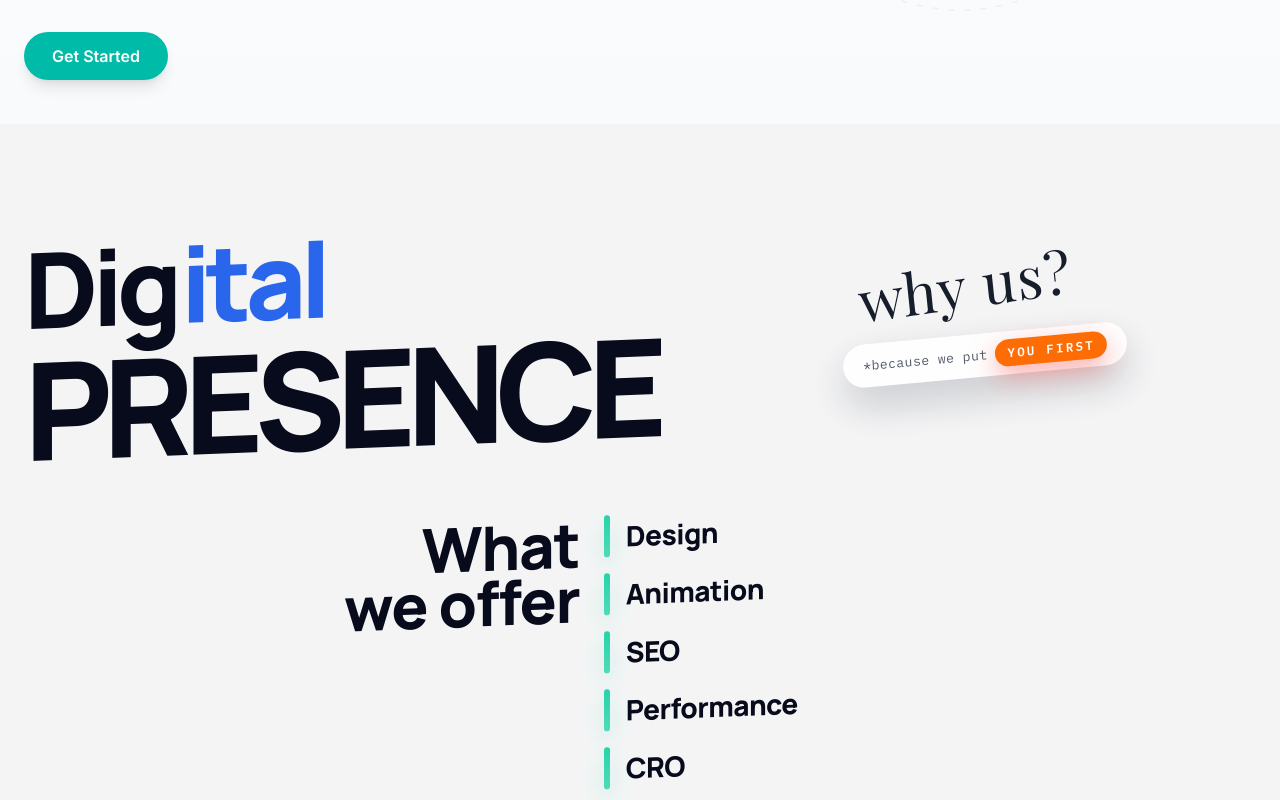
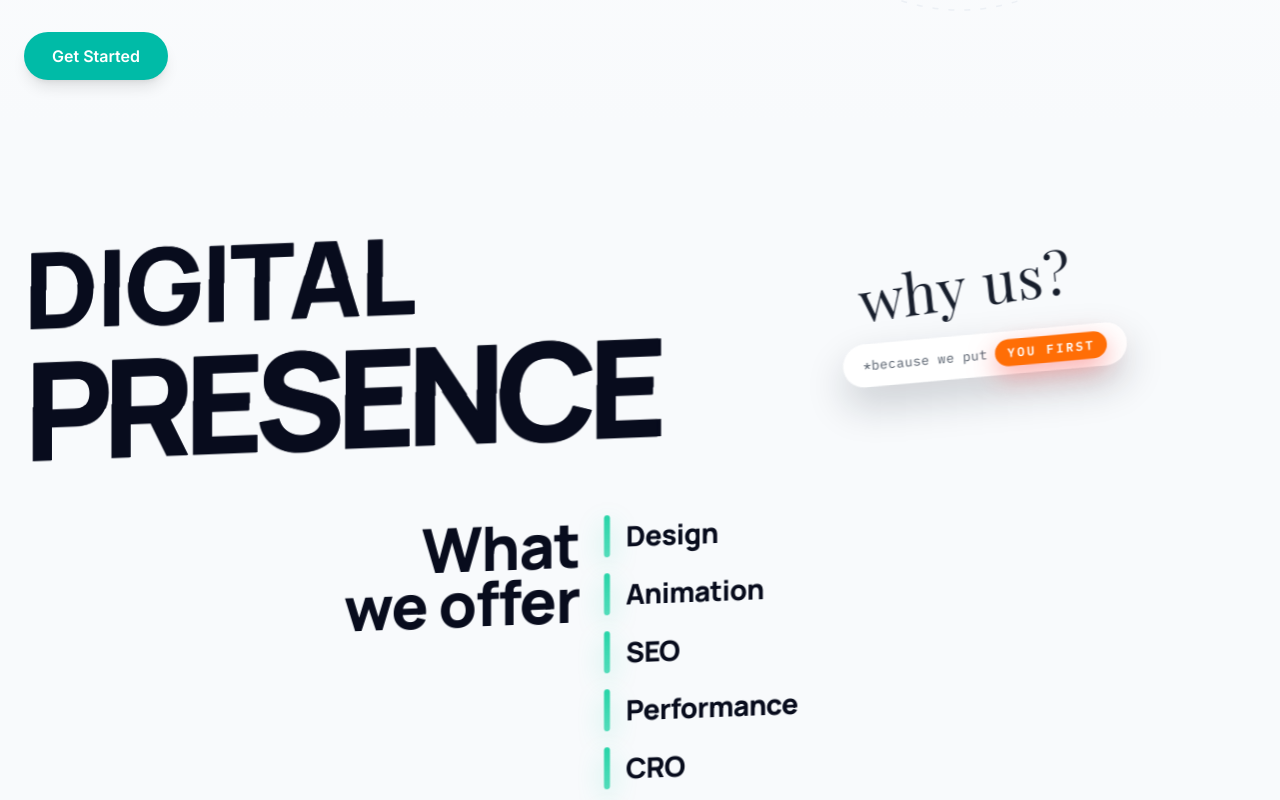
Before and after one commit to Elyad17/sylo.website, a Next.js app: page / in a window 1280 px wide. Shown: the part 580-1380 px from the top of the page. Built offline with nearby package versions, Linux system fonts and the light colour scheme.

Commit message:
glitch feature added

```diff
--- a/app/globals.css
+++ b/app/globals.css
@@ -6,14 +6,17 @@
   --sylo-tracking-tight: -0.02em;
 }
 
-html, body {
+html,
+body {
   text-rendering: optimizeLegibility;
   -webkit-font-smoothing: antialiased;
   -moz-osx-font-smoothing: grayscale;
 }
 
 /* Default headings letter-spacing */
-h1, h2, h3 {
+h1,
+h2,
+h3 {
   letter-spacing: var(--sylo-tracking-tight);
 }
 
@@ -23,3 +26,76 @@ h1, h2, h3 {
     color-scheme: dark;
   }
 }
+
+/* ------------------------------------------------------------------ */
+/* DIGITAL word – clean “slice” glitch (GLITCHEFFECT-style)           */
+/* ------------------------------------------------------------------ */
+
+.digital-glitch {
+  position: relative;
+  display: inline-block;
+  color: inherit;          /* use whatever color the heading has */
+}
+
+/* two overlay slices, same color as the base word */
+.digital-glitch::before,
+.digital-glitch::after {
+  content: attr(data-text);
+  position: absolute;
+  inset: 0;
+  color: currentColor;
+  overflow: hidden;
+  pointer-events: none;
+}
+
+/* top slice */
+.digital-glitch::before {
+  clip-path: polygon(0 0, 100% 0, 100% 52%, 0 52%);
+  animation: digital-glitch-top 2300ms steps(18, end) infinite;
+}
+
+/* bottom slice */
+.digital-glitch::after {
+  clip-path: polygon(0 48%, 100% 48%, 100% 100%, 0 100%);
+  animation: digital-glitch-bottom 2100ms steps(18, end) infinite;
+}
+
+/* top slice motion – short, jittery horizontal jumps */
+@keyframes digital-glitch-top {
+  0%   { transform: translate3d(0, 0, 0); }
+  4%   { transform: translate3d(-3px, -1px, 0); }
+  8%   { transform: translate3d(2px, 1px, 0); }
+  12%  { transform: translate3d(-4px, 0, 0); }
+  16%  { transform: translate3d(3px, -2px, 0); }
+  20%  { transform: translate3d(0, 0, 0); }
+  30%  { transform: translate3d(-2px, 2px, 0); }
+  36%  { transform: translate3d(2px, -1px, 0); }
+  42%  { transform: translate3d(0, 1px, 0); }
+  48%  { transform: translate3d(-3px, 0, 0); }
+  54%  { transform: translate3d(3px, -1px, 0); }
+  60%  { transform: translate3d(0, 0, 0); }
+  70%  { transform: translate3d(-1px, 1px, 0); }
+  80%  { transform: translate3d(2px, 0, 0); }
+  90%  { transform: translate3d(-2px, -1px, 0); }
+  100% { transform: translate3d(0, 0, 0); }
+}
+
+/* bottom slice motion – offset timing so it feels constant */
+@keyframes digital-glitch-bottom {
+  0%   { transform: translate3d(0, 0, 0); }
+  4%   { transform: translate3d(3px, 1px, 0); }
+  8%   { transform: translate3d(-2px, -1px, 0); }
+  12%  { transform: translate3d(4px, 0, 0); }
+  16%  { transform: translate3d(-3px, 2px, 0); }
+  20%  { transform: translate3d(0, 0, 0); }
+  30%  { transform: translate3d(2px, -2px, 0); }
+  36%  { transform: translate3d(-2px, 1px, 0); }
+  42%  { transform: translate3d(0, -1px, 0); }
+  48%  { transform: translate3d(3px, 0, 0); }
+  54%  { transform: translate3d(-3px, 1px, 0); }
+  60%  { transform: translate3d(0, 0, 0); }
+  70%  { transform: translate3d(1px, -1px, 0); }
+  80%  { transform: translate3d(-2px, 0, 0); }
+  90%  { transform: translate3d(2px, 1px, 0); }
+  100% { transform: translate3d(0, 0, 0); }
+}
--- /dev/null
+++ b/components/HomeClient.tsx
@@ -0,0 +1,22 @@
+'use client';
+
+import { useState } from 'react';
+import Hero from '../components/Hero';
+import WhyUs from '../components/WhyUs';
+import Process from '../components/Process';
+import Contact from '../components/Contact';
+import Footer from '../components/Footer';
+
+export default function HomeClient() {
+  const [heroHovered, setHeroHovered] = useState(false);
+
+  return (
+    <>
+      <Hero onHoverChange={setHeroHovered} />
+      <WhyUs heroHovered={heroHovered} />
+      <Process />
+      <Contact />
+      <Footer />
+    </>
+  );
+}
--- a/components/WhyUs.tsx
+++ b/components/WhyUs.tsx
@@ -9,7 +9,6 @@ const playfair = Playfair_Display({ subsets: ['latin'], weight: ['400', '700'] }
 const manrope = Manrope({ subsets: ['latin'], weight: ['700', '800'] });
 const mono = IBM_Plex_Mono({ subsets: ['latin'], weight: ['400', '600'] });
 
-const ACCENT_BLUE = '#2563eb';
 const ORANGE = '#FF6A00';
 
 type FramerOffset = NonNullable<Parameters<typeof useScroll>[0]>['offset'];
@@ -72,17 +71,17 @@ export default function WhyUs({ heroHovered = false }: { heroHovered?: boolean }
 
   return (
     <section id="why-us" className="relative w-full overflow-hidden">
-      {/* light background */}
+      {/* light background – now same as hero default */}
       <motion.div
-        className="absolute inset-0"
-        style={{ backgroundColor: '#f4f4f5' }}
+        className="absolute inset-0 -z-10"
+        style={{ backgroundColor: '#f8fafc' }}
         animate={{ opacity: heroHovered ? 0 : 1 }}
         transition={HOVER_TRANSITION}
       />
 
-      {/* dark background */}
+      {/* dark background – same as hero hovered */}
       <motion.div
-        className="absolute inset-0"
+        className="absolute inset-0 -z-10"
         style={{ backgroundColor: '#020617' }}
         animate={{ opacity: heroHovered ? 1 : 0 }}
         transition={HOVER_TRANSITION}
@@ -93,37 +92,34 @@ export default function WhyUs({ heroHovered = false }: { heroHovered?: boolean }
         className="relative mx-auto max-w-[1400px] px-6 py-[12vh]"
       >
         <motion.div style={{ skewY: skew, opacity: fade }} className="relative">
+          {/* DIGITAL / PRESENCE headline */}
           <div className="relative">
+            {/* DIGITAL with glitch */}
             <div className="relative w-fit">
-              <motion.span
+              <motion.h1
                 className={`${manrope.className} block select-none leading-[0.85] font-extrabold tracking-[-0.06em] text-[13vw] md:text-[8.2vw]`}
                 animate={{ color: heroHovered ? '#e5f3ff' : '#020617' }}
                 transition={HOVER_TRANSITION}
               >
-                <span className="relative inline-block">
-                  <span>Dig</span>
-                  <motion.span
-                    transition={HOVER_TRANSITION}
-                    animate={{
-                      color: heroHovered ? '#93c5fd' : ACCENT_BLUE,
-                    }}
-                    style={{ marginLeft: '0.04em' }}
-                  >
-                    ital
-                  </motion.span>
+                <span className="digital-glitch" data-text="DIGITAL">
+                  DIGITAL
                 </span>
-              </motion.span>
+              </motion.h1>
             </div>
 
+            {/* PRESENCE with glitch */}
             <motion.div
               className={`${manrope.className} mt-[1.4vw] select-none leading-[0.86] font-extrabold tracking-[-0.07em] text-[17vw] md:text-[10.6vw] relative w-fit`}
               animate={{ color: heroHovered ? '#e5f3ff' : '#020617' }}
               transition={HOVER_TRANSITION}
             >
-              <span className="block">PRESENCE</span>
+              <span className="digital-glitch block" data-text="PRESENCE">
+                PRESENCE
+              </span>
             </motion.div>
           </div>
 
+          {/* "why us?" label */}
           <motion.div
             initial={{ opacity: 0, y: 10 }}
             whileInView={{ opacity: 1, y: 0 }}
@@ -141,6 +137,7 @@ export default function WhyUs({ heroHovered = false }: { heroHovered?: boolean }
             why&nbsp;us?
           </motion.div>
 
+          {/* chip */}
           <motion.span
             initial={{ opacity: 0, y: -6 }}
             whileInView={{ opacity: 1, y: 0 }}
@@ -182,6 +179,7 @@ export default function WhyUs({ heroHovered = false }: { heroHovered?: boolean }
             </motion.span>
           </motion.span>
 
+          {/* What we offer + bullets */}
           <div className="relative mt-[8.2vh] md:mt-[8.8vh]">
             <div className="grid grid-cols-1 items-start gap-6 md:grid-cols-[0.92fr_1.08fr]">
               <div className="flex items-start md:justify-end">
--- a/package.json
+++ b/package.json
@@ -9,9 +9,11 @@
     "lint": "eslint"
   },
   "dependencies": {
+    "@pixi/filter-glitch": "^5.1.1",
     "@rive-app/react-canvas": "^4.24.0",
     "framer-motion": "^12.23.24",
     "next": "16.0.1",
+    "pixi.js": "^8.14.1",
     "react": "19.2.0",
     "react-dom": "19.2.0",
     "roughjs": "^4.6.6"
```
Also changed, not shown: 1 other file (tests, documents, lock files or other folders).
